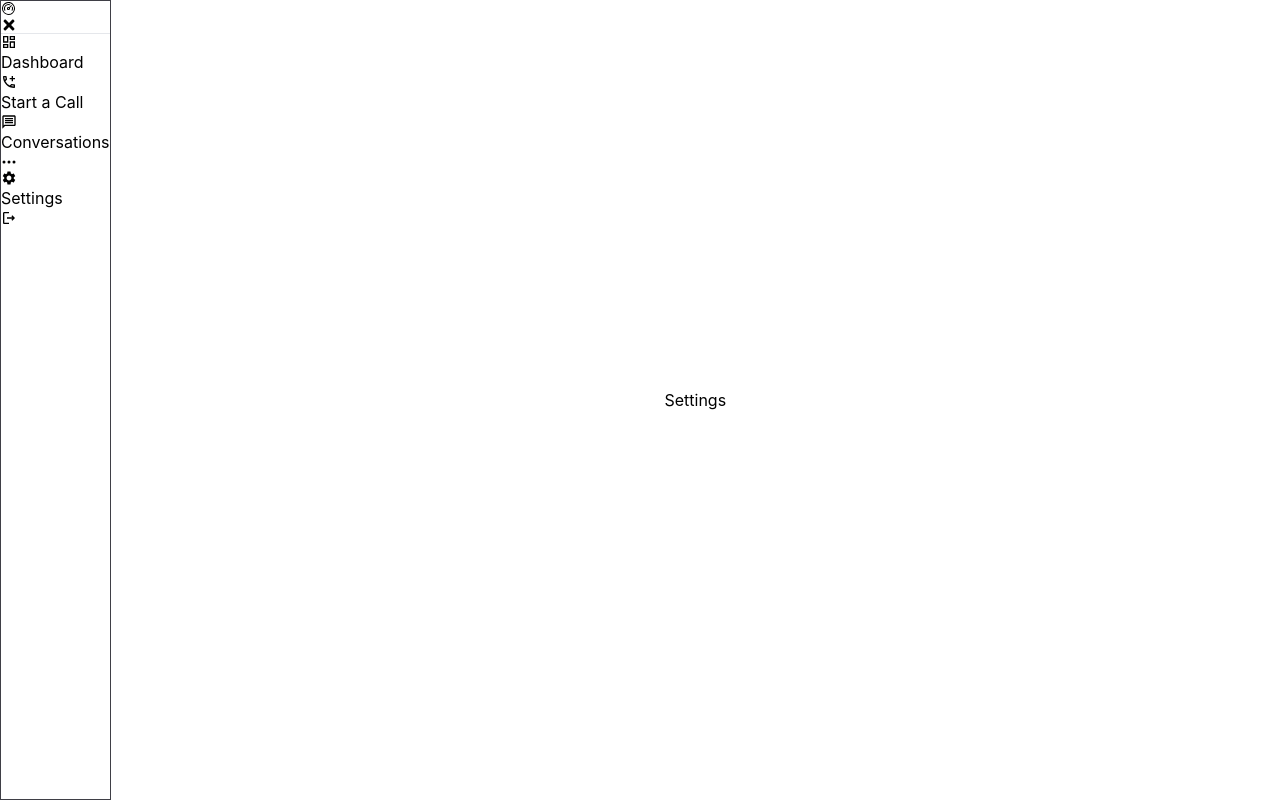
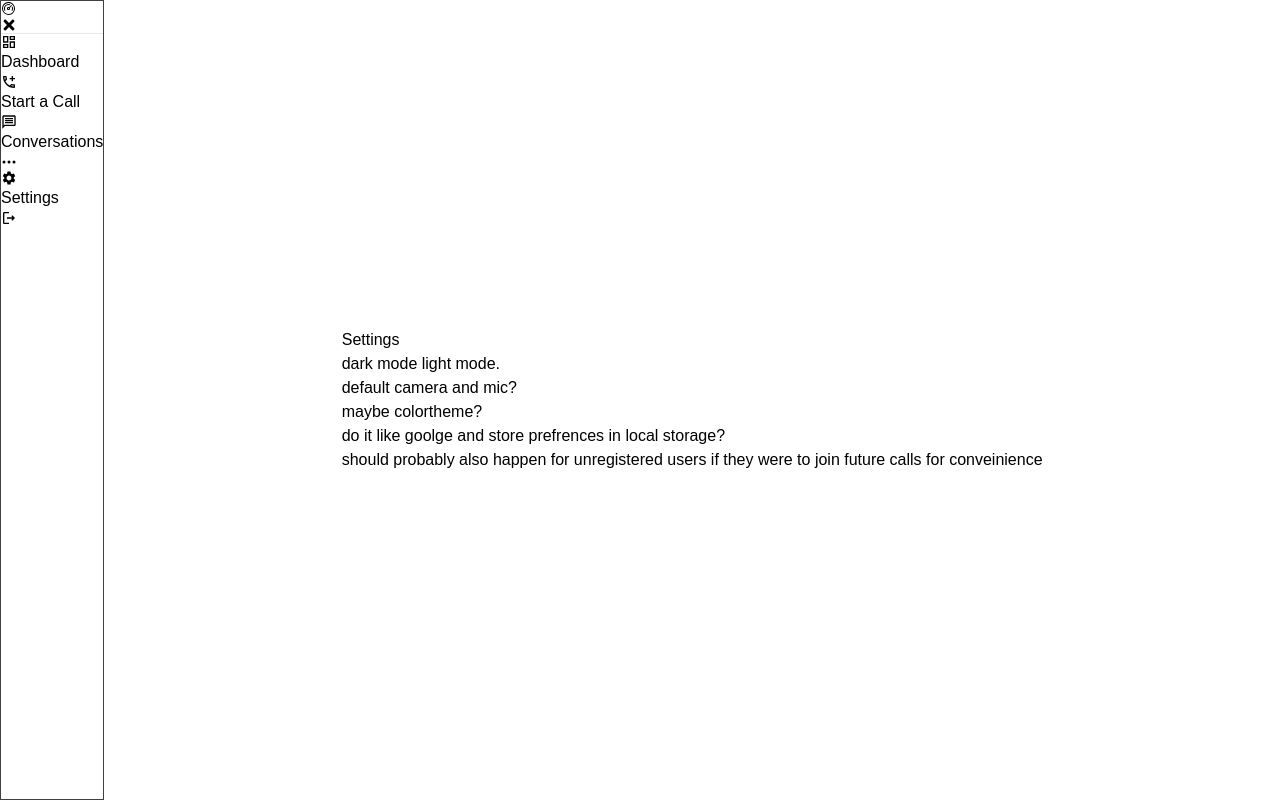
Before and after one commit to e-jordan-b/chitchat, a React (Create React App) app in the folder client/: page /app/settings in a window 1280 px wide. Built offline with nearby package versions, Linux system fonts and the light colour scheme.

Commit message:
added placeholder vlaues for functionality

```diff
--- a/client/src/router/index.tsx
+++ b/client/src/router/index.tsx
@@ -37,12 +37,11 @@ export const router = createBrowserRouter(
       <Route path="call" element={<PreCallScreen/>} />
     <Route/>
 
-
       <Route path="settings" element={<Settings/>} />
     </Route>
 
-    <Route path="call" element={<PreCallScreen/>} />
-    <Route path="/room/:roomId" element={<Call/>} />
+
+    <Route path="/room/:roomId" element={<PreCallScreen/>} />
     <Route path="*" element={<h1>Not Found</h1>} />
 
     </>
--- a/client/src/routes/Settings.tsx
+++ b/client/src/routes/Settings.tsx
@@ -2,6 +2,18 @@
 
 export default function Settings() {
   return (
+    <div>
+
     <h1>Settings</h1>
+
+    <h3>dark mode light mode.</h3>
+    <h3>default camera and mic?</h3>
+    <h3> maybe colortheme?</h3>
+     <h3>do it like goolge and store prefrences in local storage?</h3>
+      should probably also happen for unregistered users if they were to join future calls for conveinience
+
+
+
+    </div>
   )
 }
```
